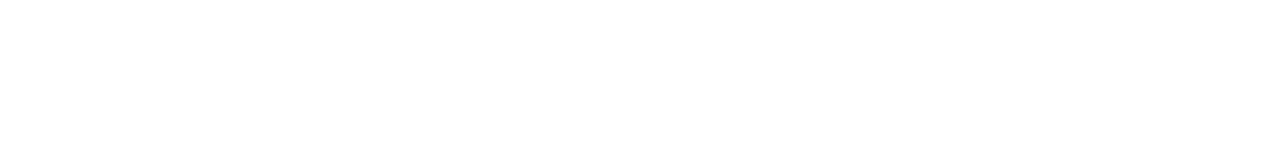
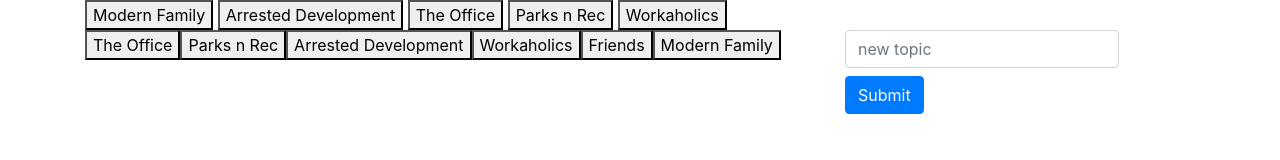
Before and after one commit to nmclear/GIF_Me_Blazer, a plain HTML site: page index.html in a window 1280 px wide. Drawn offline with nearby package versions, Linux system fonts and the light colour scheme.

Commit message:
added AJAX call, topics array, and initial buttons

```diff
--- a/assets/js/app.js
+++ b/assets/js/app.js
@@ -0,0 +1,61 @@
+//DOCUMENT READY
+$(document).ready(function() {
+
+//========================================================================================================================
+// VARIABLES
+//========================================================================================================================
+
+
+    var topics = [
+        "The Office",
+        "Parks n Rec",
+        "Arrested Development",
+        "Workaholics",
+        "Friends",
+        "Modern Family"
+    ];
+
+
+//========================================================================================================================
+// FUNCTIONS
+//========================================================================================================================
+
+
+    function createButton(){
+        for(var i = 0; i < topics.length; i++){
+            var button = $("<button>").text(topics[i]);
+            button.attr('data-name', topics[i]);
+            $('.gifDisplay').append(button);
+        }
+    }
+
+
+createButton();
+
+
+//========================================================================================================================
+// AJAX FUNCTION
+//========================================================================================================================
+    // Button event listener
+    $("button").on("click", function() {
+        // store data-name from button clicked
+        var person = $(this).attr("data-name");
+
+        // Creating URL
+        var queryURL = "https://api.giphy.com/v1/gifs/search?q=" +
+          person + "&api_key=1S5pFMN37AVDaiKL2Tf1dLIue0cXXVYB&limit=10";
+
+        // AJAX call
+        $.ajax({
+          url: queryURL,
+          method: "GET"
+        })
+          // starts once AJAX call is delivered back
+          .then(function(response) {
+
+          });
+      });
+
+
+
+});
--- a/index.html
+++ b/index.html
@@ -15,6 +15,63 @@
 
 <!-- Grid -->
 
+    <div class="container">
+        <div class="row">
+            <div class="col-lg-12 buttonDisplay">
+                <button data-name="modern family">
+                    Modern Family
+                </button>
+                <button data-name="arrested development">
+                    Arrested Development
+                </button>
+                <button data-name="the office">
+                    The Office
+                </button>
+                <button data-name="parks n rec">
+                    Parks n Rec
+                </button>
+                <button data-name="workaholics">
+                    Workaholics
+                </button>
+            </div>
+        </div>
+        <div class="row">
+            <div class="col-lg-8 gifDisplay">
+
+            </div>
+            <div class="col-lg-4 addButtonDisplay">
+                <form>
+                    <div class="form-row align-items-center">
+                      <div class="col-auto">
+                        <label class="sr-only" for="inlineFormInput">Add a Topic</label>
+                        <input type="text" class="form-control mb-2" id="inlineFormInput" placeholder="new topic">
+                      </div>
+
+                      <div class="col-auto">
+                        <button type="submit" class="btn btn-primary mb-2">Submit</button>
+                      </div>
+                    </div>
+                  </form>
+
+
+            </div>
+        </div>
+
+
+
+
+
+
+    </div>
+
+
+
+
+
+
+
+
+
 
 
 
```
